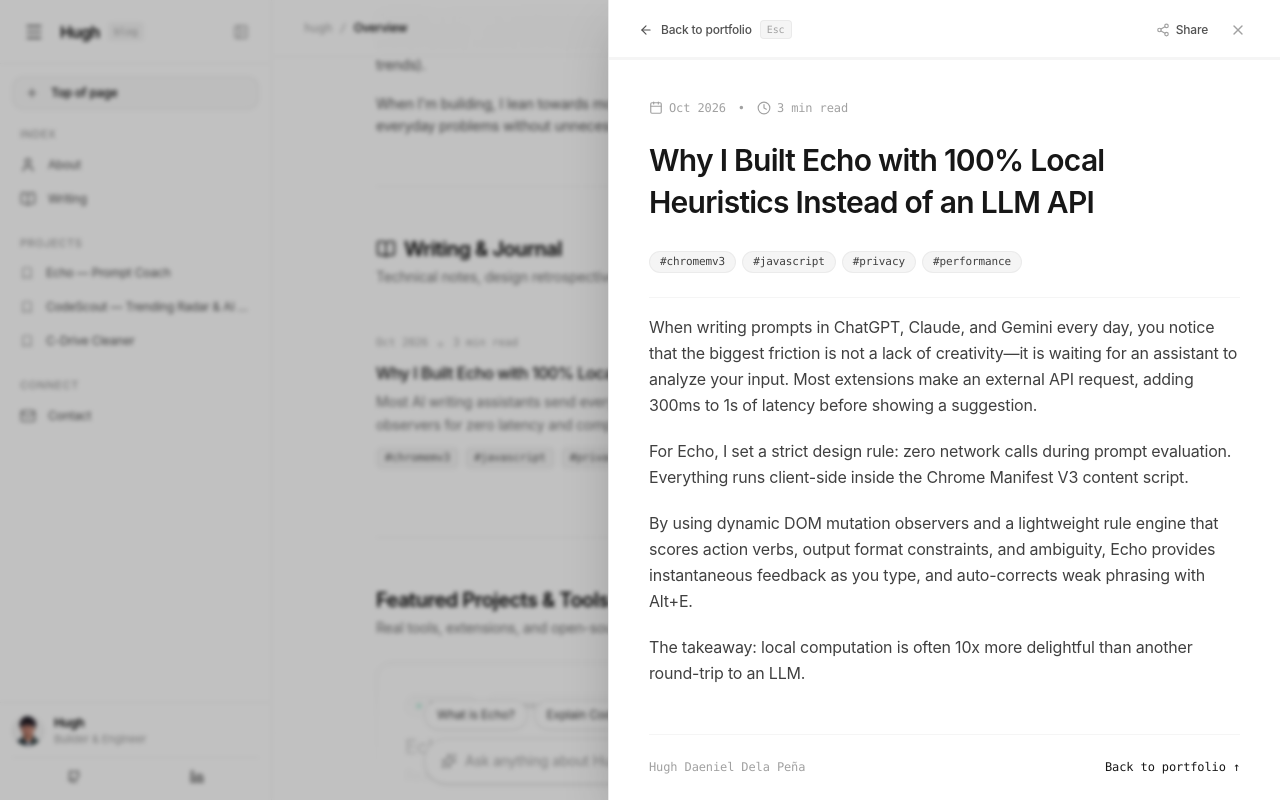
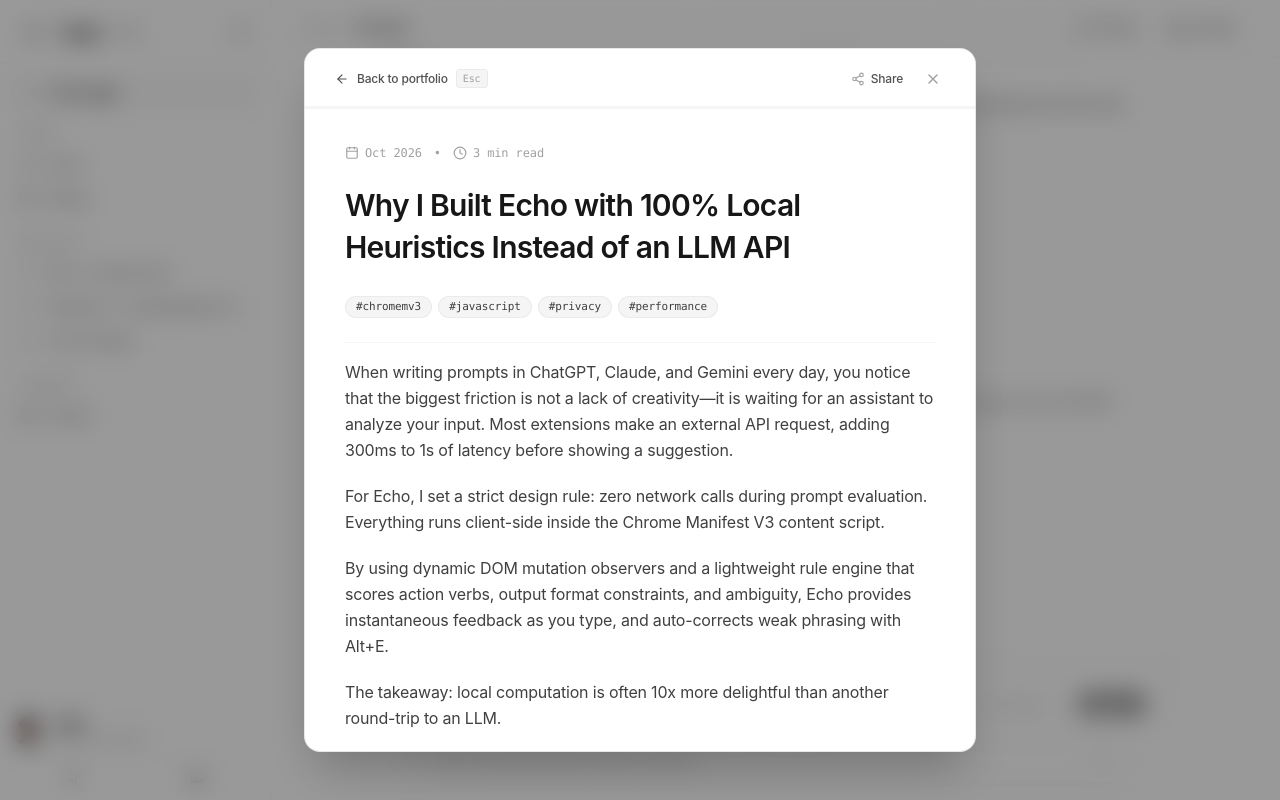
Before and after one commit to MrYharon/portfolio, a React (Vite) app: page / in a window 1280 px wide. Both pictures are taken after a click on the element 776 px from the left and 930 px from the top of the page. Shown: the part 530-1330 px from the top of the page. Built offline with nearby package versions, Linux system fonts and the light colour scheme.

Commit message:
feat(ui): implement buttery smooth Apple-grade pop-up reader animation with fluid enter/exit keyframes

```diff
--- a/src/components/BlogReaderModal.tsx
+++ b/src/components/BlogReaderModal.tsx
@@ -9,35 +9,28 @@ interface BlogReaderModalProps {
 
 export const BlogReaderModal: React.FC<BlogReaderModalProps> = ({ post, onClose }) => {
   const [activePost, setActivePost] = useState<BlogPost | null>(post);
-  const [isOpen, setIsOpen] = useState(false);
+  const [isClosing, setIsClosing] = useState(false);
   const [copied, setCopied] = useState(false);
   const [scrollProgress, setScrollProgress] = useState(0);
   const articleContainerRef = useRef<HTMLDivElement>(null);
   const isClosingRef = useRef(false);
 
-  // Sync prop changes with local state for smooth enter/exit animations
+  // Sync prop changes with activePost state
   useEffect(() => {
     if (post) {
       setActivePost(post);
+      setIsClosing(false);
       isClosingRef.current = false;
       setScrollProgress(0);
       setCopied(false);
 
-      // Trigger enter animation on the next animation frame
-      const timer = requestAnimationFrame(() => {
-        setIsOpen(true);
-      });
-
-      // Prevent background scrolling while reader is open
+      // Lock main document scroll
       const originalOverflow = document.body.style.overflow;
       document.body.style.overflow = 'hidden';
 
       return () => {
-        cancelAnimationFrame(timer);
         document.body.style.overflow = originalOverflow;
       };
-    } else {
-      setIsOpen(false);
     }
   }, [post]);
 
@@ -45,14 +38,15 @@ export const BlogReaderModal: React.FC<BlogReaderModalProps> = ({ post, onClose
   const handleInitiateClose = () => {
     if (isClosingRef.current) return;
     isClosingRef.current = true;
-    setIsOpen(false);
+    setIsClosing(true);
 
-    // Wait for the slide-out CSS animation (340ms) to complete before unmounting
+    // Wait 240ms for the exit animation to finish before notifying parent
     setTimeout(() => {
       onClose();
       setActivePost(null);
+      setIsClosing(false);
       isClosingRef.current = false;
-    }, 340);
+    }, 240);
   };
 
   // Keyboard navigation: Close on Escape key
@@ -95,23 +89,23 @@ export const BlogReaderModal: React.FC<BlogReaderModalProps> = ({ post, onClose
       role="dialog"
       aria-modal="true"
       aria-label={activePost.title}
-      className={`fixed inset-0 z-50 flex justify-end backdrop-fade ${
-        isOpen ? 'opacity-100 pointer-events-auto' : 'opacity-0 pointer-events-none'
+      className={`fixed inset-0 z-50 flex items-center justify-center p-3 sm:p-6 bg-black/40 backdrop-blur-md ${
+        isClosing ? 'modal-backdrop-out' : 'modal-backdrop-in'
       }`}
+      onClick={(e) => {
+        // Close if user clicks the dimmed backdrop outside the card
+        if (e.target === e.currentTarget) {
+          handleInitiateClose();
+        }
+      }}
     >
-      {/* Soft Dimming Backdrop */}
+      {/* Silky-Smooth Pop-Up Reader Card */}
       <div
-        className="fixed inset-0 bg-neutral-950/25 backdrop-blur-[2px]"
-        onClick={handleInitiateClose}
-      />
-
-      {/* Slide-over Drawer Panel */}
-      <div
-        className={`relative z-10 w-full sm:max-w-2xl h-full bg-white shadow-2xl border-l border-neutral-200/90 flex flex-col drawer-slide ${
-          isOpen ? 'translate-x-0' : 'translate-x-full'
+        className={`w-full max-w-2xl max-h-[88vh] bg-white rounded-2xl border border-neutral-200/90 shadow-2xl flex flex-col overflow-hidden relative ${
+          isClosing ? 'modal-card-out' : 'modal-card-in'
         }`}
       >
-        {/* Sticky Header Bar with Reading Progress */}
+        {/* Sticky Header Bar with Reading Progress Line */}
         <div className="relative border-b border-neutral-100 bg-white/95 backdrop-blur-md shrink-0">
           <div className="flex items-center justify-between px-5 sm:px-7 py-3.5">
             <button
@@ -147,7 +141,7 @@ export const BlogReaderModal: React.FC<BlogReaderModalProps> = ({ post, onClose
               <button
                 onClick={handleInitiateClose}
                 className="p-1.5 text-neutral-400 hover:text-black rounded-lg hover:bg-neutral-100 transition-colors press-scale"
-                title="Close drawer (Esc)"
+                title="Close modal (Esc)"
               >
                 <X className="w-4 h-4" />
               </button>
@@ -167,9 +161,9 @@ export const BlogReaderModal: React.FC<BlogReaderModalProps> = ({ post, onClose
         <div
           ref={articleContainerRef}
           onScroll={handleScroll}
-          className="flex-1 overflow-y-auto px-6 py-8 sm:px-10 sm:py-10 space-y-7"
+          className="flex-1 overflow-y-auto px-6 py-7 sm:px-10 sm:py-9 space-y-6"
         >
-          <article className="space-y-6 max-w-prose mx-auto">
+          <article className="modal-content-stagger space-y-6 max-w-prose mx-auto">
             {/* Metadata badges */}
             <div className="flex flex-wrap items-center gap-3 text-xs font-mono text-neutral-400">
               <span className="flex items-center gap-1.5">
--- a/src/index.css
+++ b/src/index.css
@@ -131,10 +131,80 @@
   transform: scale(0.975);
 }
 
-/* Linear-style slide-over drawer easing */
-.drawer-slide {
-  transition: transform 340ms cubic-bezier(0.16, 1, 0.3, 1);
+/* Silky-Smooth Pop-Up Reader Animations */
+@keyframes modalBackdropEnter {
+  from {
+    opacity: 0;
+  }
+  to {
+    opacity: 1;
+  }
 }
-.backdrop-fade {
-  transition: opacity 300ms cubic-bezier(0.16, 1, 0.3, 1);
+
+@keyframes modalBackdropExit {
+  from {
+    opacity: 1;
+  }
+  to {
+    opacity: 0;
+  }
 }
+
+@keyframes modalPopEnter {
+  0% {
+    opacity: 0;
+    transform: translateY(32px) scale(0.93);
+    filter: blur(6px);
+  }
+  100% {
+    opacity: 1;
+    transform: translateY(0) scale(1);
+    filter: blur(0px);
+  }
+}
+
+@keyframes modalPopExit {
+  0% {
+    opacity: 1;
+    transform: translateY(0) scale(1);
+    filter: blur(0px);
+  }
+  100% {
+    opacity: 0;
+    transform: translateY(20px) scale(0.95);
+    filter: blur(4px);
+  }
+}
+
+@keyframes contentStagger {
+  0% {
+    opacity: 0;
+    transform: translateY(10px);
+  }
+  100% {
+    opacity: 1;
+    transform: translateY(0);
+  }
+}
+
+.modal-backdrop-in {
+  animation: modalBackdropEnter 320ms cubic-bezier(0.16, 1, 0.3, 1) forwards;
+}
+
+.modal-backdrop-out {
+  animation: modalBackdropExit 240ms cubic-bezier(0.16, 1, 0.3, 1) forwards;
+}
+
+.modal-card-in {
+  animation: modalPopEnter 380ms cubic-bezier(0.16, 1, 0.3, 1) forwards;
+  will-change: transform, opacity, filter;
+}
+
+.modal-card-out {
+  animation: modalPopExit 240ms cubic-bezier(0.16, 1, 0.3, 1) forwards;
+  will-change: transform, opacity, filter;
+}
+
+.modal-content-stagger {
+  animation: contentStagger 400ms cubic-bezier(0.16, 1, 0.3, 1) 100ms backwards;
+}
```
